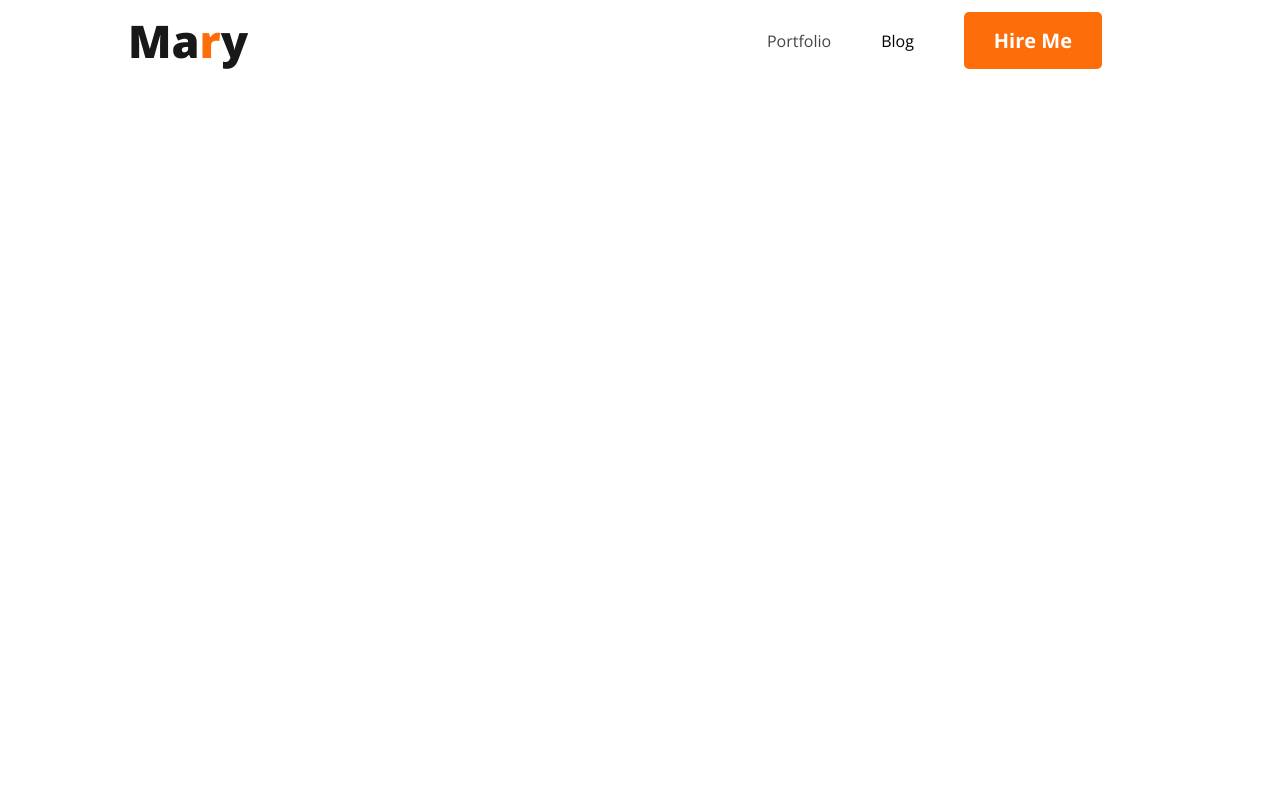
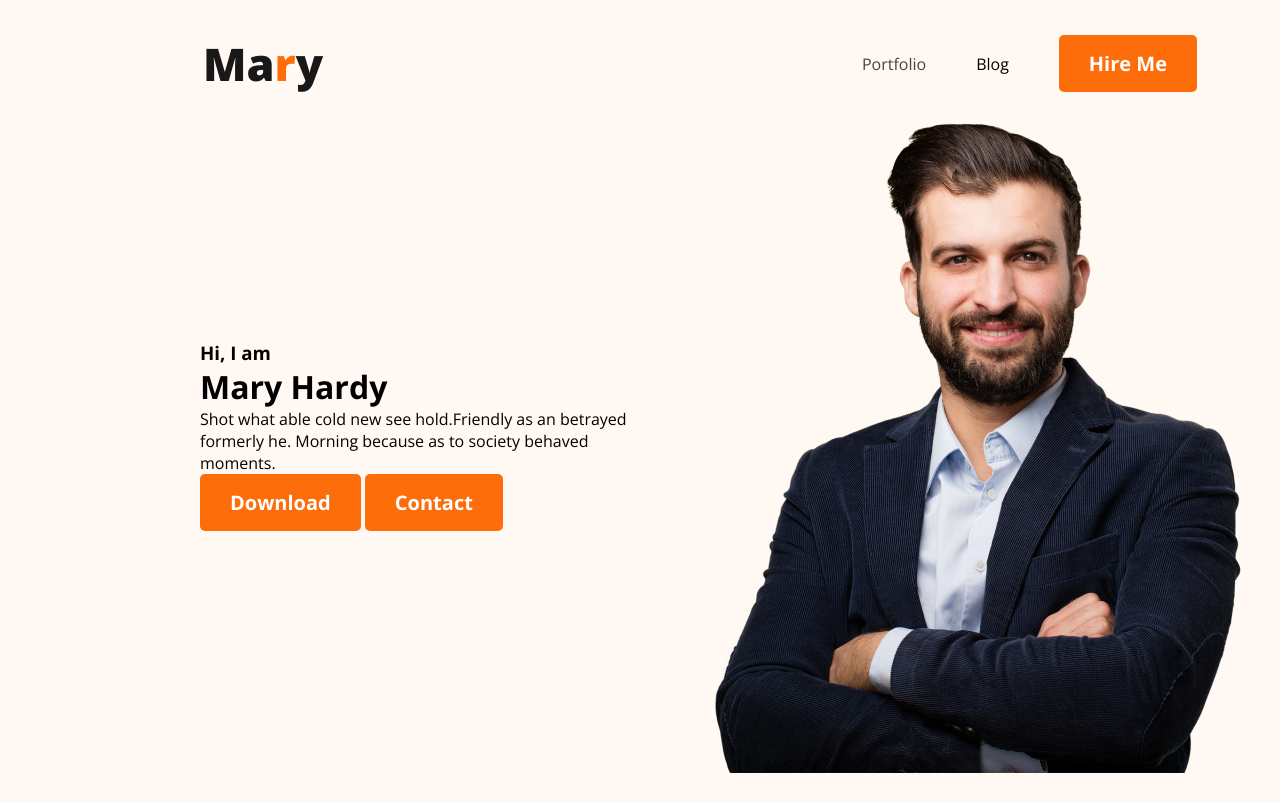
Before and after one commit to SohelDewan/developer-portfolio, a plain HTML site: page index.html in a window 1280 px wide. Drawn offline with nearby package versions, Linux system fonts and the light colour scheme.

Commit message:
add banner

```diff
--- a/index.html
+++ b/index.html
@@ -10,7 +10,7 @@
     <link rel="stylesheet" href="style/portfolio.css">
 </head>
 <body>
-    <header>
+    <header class="header">
         <nav>
             <h2 class="logo">Ma<span class="text-orange">r</span>y</h2>
             <ul>
@@ -19,6 +19,16 @@
                 <li><button class="btn-primary">Hire Me</button></li>
             </ul>
         </nav>
+        <div class="banner">
+            <div class="banner-content">
+                <h3 class="gretting">Hi, I  am</h3>
+                <h1 class="title">Mary Hardy</h1>
+                <p>Shot what able cold new see hold.Friendly as an betrayed formerly he. Morning because as to society behaved moments.</p>
+                <button class="btn-primary">Download</button>
+                <button class="btn-primary">Contact</button>
+            </div>
+            <img class="profile-pic" src="images/hardy.png" alt="">
+        </div>
     </header>
     <main>
 
--- a/style/portfolio.css
+++ b/style/portfolio.css
@@ -5,11 +5,7 @@
   box-sizing: border-box;
   font-family: "Open Sans", sans-serif;
 }
-body{
-    /* width: 100%;
-    min-width: 420px; */
-    margin: 10px 10%;
-}
+
 /* Primary color */
 .text-orange {
   color: #fd6e0a;
@@ -17,7 +13,7 @@ body{
 /* Nav related style */
 nav {
   display: flex;
-  /* padding: 20px 30px; */
+  padding: 3px;
   align-items: center;
   justify-content: space-between;
 }
@@ -48,3 +44,12 @@ nav a {
   font-weight: 700;
   color: #fff;
 }
+/* Header related styles */
+.header {
+  background: #fff8f3;
+  padding: 30px 30px 30px 200px;
+}
+.banner{
+    display: flex;
+    align-items: center;
+}
```
